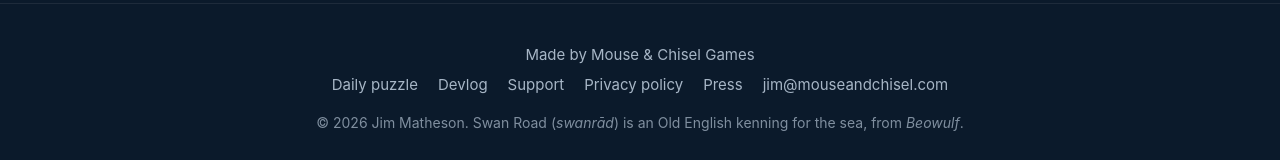
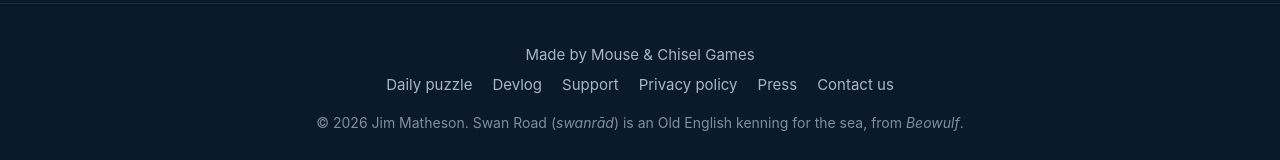
Before and after one commit to jbmatheson/swanroad-site, a plain HTML site: page index.html in a window 1280 px wide. Shown: the part 4281-4441 px from the top of the page. Drawn offline with Linux system fonts and the light colour scheme.

Commit message:
Footers: the mail link reads "Contact us"
The home and press footers showed the address itself as the link
text. The link still opens a message to the same address. The press
page's fact sheet keeps the address in full, for anyone copying it.

Co-Authored-By: Claude Fable 5.2 <noreply@anthropic.com>

```diff
--- a/index.html
+++ b/index.html
@@ -213,7 +213,7 @@
 <footer>
   <div class="wrap">
     <div><a href="https://mouseandchisel.com">Made by Mouse &amp; Chisel Games</a></div>
-    <div class="links"><a href="daily/">Daily puzzle</a><a href="devlog/">Devlog</a><a href="support/">Support</a><a href="privacy/">Privacy policy</a><a href="press/">Press</a><a href="mailto:jim@mouseandchisel.com">jim@mouseandchisel.com</a></div>
+    <div class="links"><a href="daily/">Daily puzzle</a><a href="devlog/">Devlog</a><a href="support/">Support</a><a href="privacy/">Privacy policy</a><a href="press/">Press</a><a href="mailto:jim@mouseandchisel.com">Contact us</a></div>
     <div>© 2026 Jim Matheson. Swan Road (<i lang="ang">swanrād</i>) is an Old English kenning for the sea, from <i>Beowulf</i>.</div>
   </div>
 </footer>
```
Also changed, not shown: press/index.html (+1 -1 lines).
